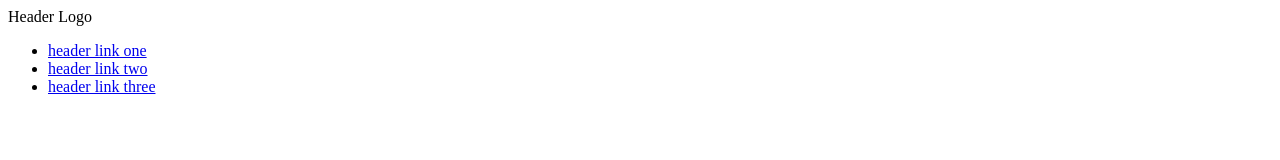
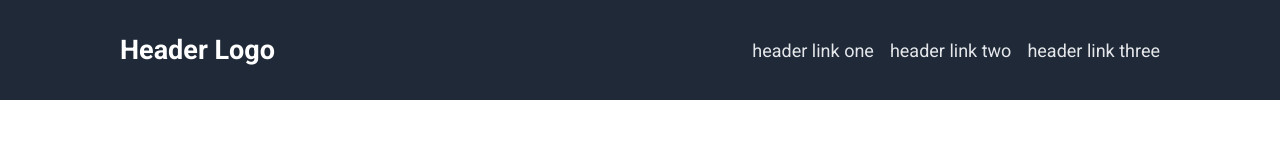
Before and after one commit to TheDodoDev/odin-website, a plain HTML site: page index.html in a window 1280 px wide. Drawn offline with Linux system fonts and the light colour scheme.

Commit message:
feat: Add CSS styling to header
- Background color
- Font change to Roboto
- Implementation of flexbox to containers

```diff
--- a/css/styles.css
+++ b/css/styles.css
@@ -0,0 +1,46 @@
+@import url('https://fonts.googleapis.com/css2?family=Roboto:wght@400;700&display=swap');
+
+body{
+    display: flex;
+    flex-direction: column;
+    margin: 0px;
+    font-family: "Roboto", sans-serif;
+}
+
+a{
+    text-decoration: none;
+}
+
+.header{
+    display: flex;
+    background-color: #1F2937;
+    height: 100px;
+    justify-content: space-between;
+    align-items: center;
+}
+
+.logo{
+    margin-left: 120px;
+}
+
+.logo a{
+    color: #FFFFFF;
+    font-weight: 900;
+    font-size: 27px;
+}
+
+
+
+.header-links{
+    display: flex;
+    list-style: none;
+    justify-content: space-between;
+    gap: 16px;
+    margin-right: 120px;
+    flex: 0 0 auto;
+}
+
+.header-links a{
+    font-size: 18px;
+    color: #E5E7EB
+}
--- a/index.html
+++ b/index.html
@@ -3,18 +3,17 @@
 <head>
     <meta charset="UTF-8">
     <meta name="viewport" content="width=device-width, initial-scale=1.0">
+    <link rel="stylesheet" href="./css/styles.css">
     <title>Document</title>
 </head>
 <body>
     <div class="header">
-        <div class="logo">Header Logo</div>
-        <div class="header-links">
-            <ul>
-                <li><a href="#">header link one</a></li>
-                <li><a href="#">header link two</a></li>
-                <li><a href="#">header link three</a></li>
-            </ul>
-        </div>
+        <div class="logo"><a href="index.html">Header Logo</a></div>
+        <ul class="header-links">
+            <li><a href="#">header link one</a></li>
+            <li><a href="#">header link two</a></li>
+            <li><a href="#">header link three</a></li>
+        </ul>
     </div>
 </body>
 </html>
```
